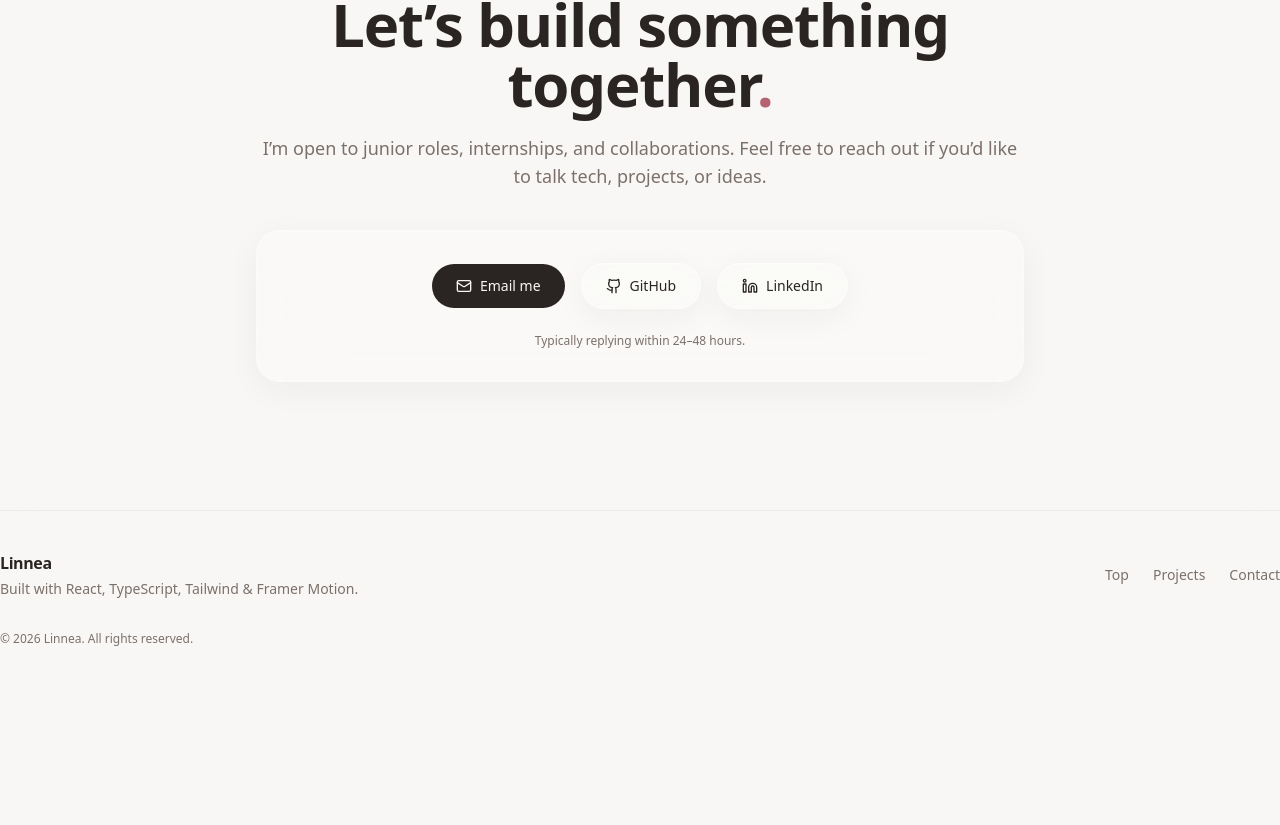
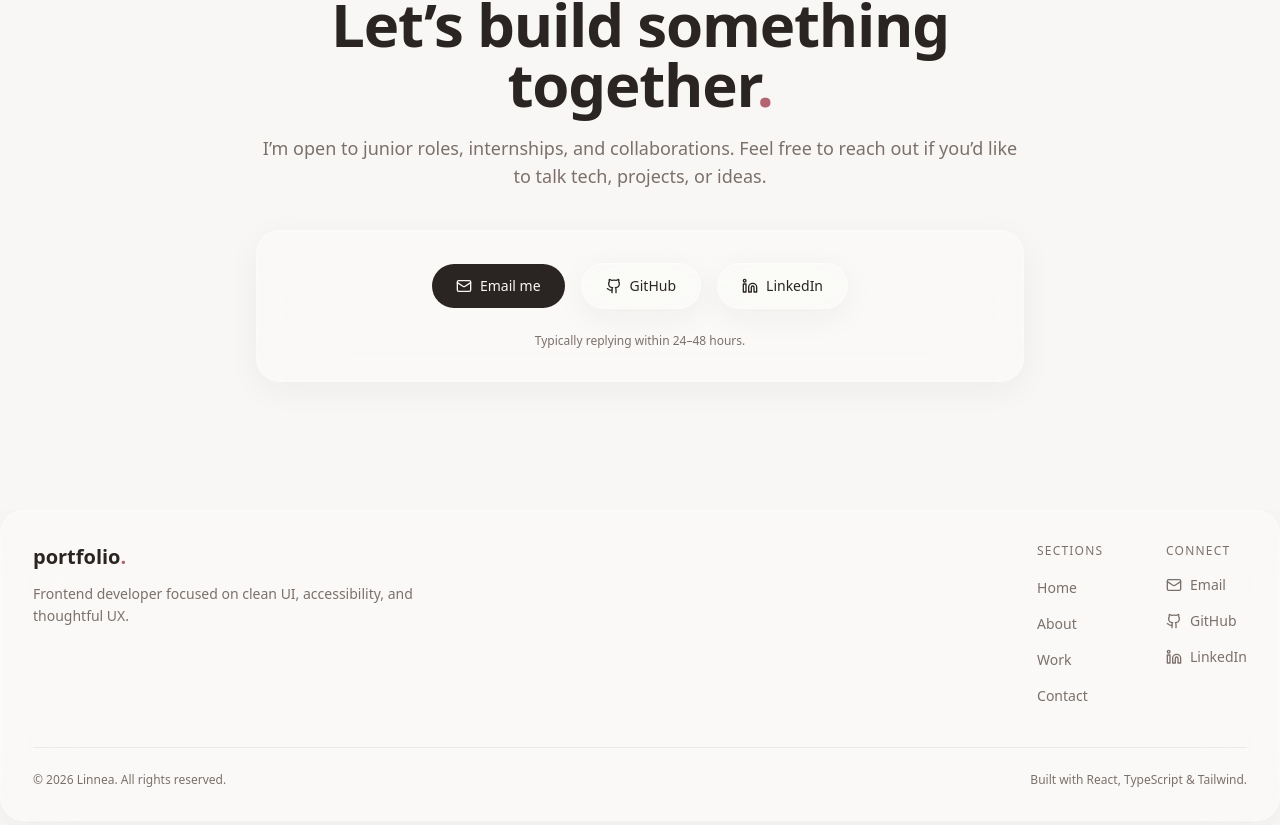
Before and after one commit to linneanore/portfolio-1, a React (Vite) app: page / in a window 1280 px wide. Shown: the part 3739-4564 px from the top of the page. Before the commit the page ends 4426 px from the top, so only its background shows below. Built offline with nearby package versions, Linux system fonts and the light colour scheme.

Commit message:
refactor(ui): rebuild footer with glass layout and links

```diff
--- a/src/components/Footer.tsx
+++ b/src/components/Footer.tsx
@@ -1,33 +1,92 @@
+import { Github, Linkedin, Mail } from "lucide-react";
+
+const links = [
+  { label: "Home", href: "#home" },
+  { label: "About", href: "#about" },
+  { label: "Work", href: "#work" },
+  { label: "Contact", href: "#contact" },
+];
+
+const socials = [
+  { label: "Email", href: "mailto:nore.linnea@hotmail.com", icon: Mail },
+  { label: "GitHub", href: "https://github.com/linneanore", icon: Github },
+  { label: "LinkedIn", href: "https://www.linkedin.com/in/linneanore/", icon: Linkedin },
+];
+
 export default function Footer() {
   const year = new Date().getFullYear();
 
   return (
-    <footer className="border-t border-border/50 bg-background/60 backdrop-blur-xl">
-      <div className="container-custom py-10">
-        <div className="flex flex-col gap-6 md:flex-row md:items-center md:justify-between">
-          <div>
-            <p className="font-semibold tracking-tight">Linnea</p>
-            <p className="mt-1 text-sm text-muted-foreground">
-              Built with React, TypeScript, Tailwind & Framer Motion.
+    <footer className="relative overflow-hidden">
+      <div className="container-custom pb-10 md:pb-12">
+        <div className="glass-strong rounded-3xl p-6 md:p-8">
+          <div className="flex flex-col md:flex-row md:items-start md:justify-between gap-10">
+            {/* Brand */}
+            <div className="max-w-sm">
+              <div className="font-display font-bold text-xl">
+                portfolio<span className="text-primary">.</span>
+              </div>
+              <p className="mt-3 text-sm text-muted-foreground leading-relaxed">
+                Frontend developer focused on clean UI, accessibility, and thoughtful UX.
+              </p>
+            </div>
+
+            {/* Links */}
+            <div className="grid grid-cols-2 gap-8 sm:gap-12">
+              <div>
+                <p className="text-xs font-medium tracking-widest text-muted-foreground mb-4">
+                  SECTIONS
+                </p>
+                <ul className="space-y-3">
+                  {links.map((l) => (
+                    <li key={l.href}>
+                      <a
+                        href={l.href}
+                        className="text-sm text-muted-foreground hover:text-foreground transition link-underline"
+                      >
+                        {l.label}
+                      </a>
+                    </li>
+                  ))}
+                </ul>
+              </div>
+
+              <div>
+                <p className="text-xs font-medium tracking-widest text-muted-foreground mb-4">
+                  CONNECT
+                </p>
+                <ul className="space-y-3">
+                  {socials.map((s) => {
+                    const Icon = s.icon;
+                    return (
+                      <li key={s.label}>
+                        <a
+                          href={s.href}
+                          target={s.href.startsWith("http") ? "_blank" : undefined}
+                          rel={s.href.startsWith("http") ? "noreferrer" : undefined}
+                          className="inline-flex items-center gap-2 text-sm text-muted-foreground hover:text-foreground transition link-underline"
+                        >
+                          <Icon className="w-4 h-4" />
+                          {s.label}
+                        </a>
+                      </li>
+                    );
+                  })}
+                </ul>
+              </div>
+            </div>
+          </div>
+
+          {/* Bottom row */}
+          <div className="mt-10 pt-6 border-t border-border/60 flex flex-col sm:flex-row items-start sm:items-center justify-between gap-3">
+            <p className="text-xs text-muted-foreground">
+              © {year} Linnea. All rights reserved.
+            </p>
+            <p className="text-xs text-muted-foreground">
+              Built with React, TypeScript & Tailwind.
             </p>
           </div>
-
-          <nav className="flex flex-wrap gap-x-6 gap-y-2 text-sm">
-            <a className="text-muted-foreground hover:text-foreground transition" href="#top">
-              Top
-            </a>
-            <a className="text-muted-foreground hover:text-foreground transition" href="#projects">
-              Projects
-            </a>
-            <a className="text-muted-foreground hover:text-foreground transition" href="#contact">
-              Contact
-            </a>
-          </nav>
         </div>
-
-        <p className="mt-8 text-xs text-muted-foreground">
-          © {year} Linnea. All rights reserved.
-        </p>
       </div>
     </footer>
   );
```
